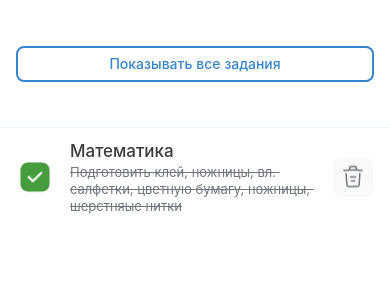
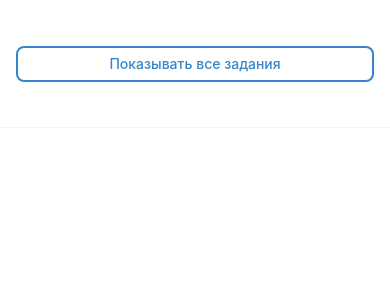
Before and after one commit to MagamedRus/todo-list, a React Native app: screen / in a window 390 px wide. Shown: the top 300 px of the page. Built offline with nearby package versions, Linux system fonts and the light colour scheme.

Commit message:
use redux for global storage of todos

```diff
--- a/src/App.tsx
+++ b/src/App.tsx
@@ -1,26 +1,35 @@
-import React from 'react';
+import React, { useEffect } from 'react';
 import { SafeAreaView, StatusBar } from 'react-native';
 import Header from './components/Header';
-import Todo from './components/Todo';
-// import { useAppSelector } from './src/hooks/redux';
-
-const todo = {
-  id: 0,
-  title: 'Математика',
-  task: 'Подготовить клей, ножницы, вл. салфетки, цветную бумагу, ножницы, шерстняые нитки',
-  isComplete: true,
-};
+import Todos from './components/Todos';
+import { getTodosData } from './common/localStorage';
+import { useAppDispatch, useAppSelector } from './hooks/redux';
+import { filterTodo, setTodos } from './store/reducers/todosSlice';
 
 const App = () => {
+  const dispatch = useAppDispatch();
+  const filterState = useAppSelector(state => state.filter);
+
+  //upload todos to global storage
+  useEffect(() => {
+    (async () => {
+      const todos = await getTodosData();
+      dispatch(setTodos(todos));
+    })();
+  }, [dispatch]);
+
+  //Confirm filters to global todos
+  useEffect(() => {
+    dispatch(filterTodo(filterState));
+  }, [dispatch, filterState]);
+
   return (
     <SafeAreaView>
+      <StatusBar backgroundColor={'transparent'} />
       <Header />
-      <StatusBar backgroundColor={'transparent'} />
-      <Todo todo={todo} />
+      <Todos />
     </SafeAreaView>
   );
 };
 
-// const styles = StyleSheet.create({});
-
 export default App;
--- a/src/common/localStorage.ts
+++ b/src/common/localStorage.ts
@@ -2,34 +2,34 @@ import AsyncStorage from '@react-native-community/async-storage';
 import { TODO_LIST_DATA } from '../constants/localStorage';
 import { TodosType, TodoType } from '../types/todo';
 
-export const deleteTodo = async (todoId: number): Promise<TodosType> => {
-  let todos = await getTodos();
+export const deleteTodoData = async (todoId: number): Promise<TodosType> => {
+  let todos = await getTodosData();
   todos.splice(todoId, 1); // removing item
-  setTodos(todos);
+  setTodosData(todos);
   return todos;
 };
 
-export const getTodos = async (): Promise<TodosType> => {
+export const getTodosData = async (): Promise<TodosType> => {
   const strTodos = await AsyncStorage.getItem(TODO_LIST_DATA);
   let todos = strTodos ? JSON.parse(strTodos) : [];
   return todos;
 };
 
-export const addTodo = async (todo: TodoType): Promise<void> => {
-  let todos = await getTodos();
+export const addTodoData = async (todo: TodoType): Promise<void> => {
+  let todos = await getTodosData();
   todos.push(todo);
-  setTodos(todos);
+  setTodosData(todos);
 };
 
-export const updateTodo = async (todo: TodoType): Promise<void> => {
-  let todos = await getTodos();
+export const updateTodoData = async (todo: TodoType): Promise<void> => {
+  let todos = await getTodosData();
   todos = todos.map((todoItem: TodoType) =>
     todoItem.id === todo.id ? todo : todoItem,
   );
-  setTodos(todos);
+  setTodosData(todos);
 };
 
-export const setTodos = async (todos: TodosType): Promise<void> => {
+export const setTodosData = async (todos: TodosType): Promise<void> => {
   const strTodos = JSON.stringify(todos);
   AsyncStorage.setItem(TODO_LIST_DATA, strTodos); // save to async
 };
--- a/src/components/Todo.tsx
+++ b/src/components/Todo.tsx
@@ -1,12 +1,12 @@
-import React, { useEffect, useState } from 'react';
+import React, { useState } from 'react';
 import { StyleSheet, View } from 'react-native';
 import { TodoType } from '../types/todo';
 import AboutTodo from './AboutTodo';
 import DeleteButton from './DeleteButton';
 import ReadButton from './ReadButton';
-import { deleteTodo, updateTodo } from '../common/localStorage';
-import { useAppSelector } from '../hooks/redux';
-import { filterStates } from '../constants/filterState';
+import { deleteTodoData, updateTodoData } from '../common/localStorage';
+import { useAppDispatch } from '../hooks/redux';
+import { deleteTodo } from '../store/reducers/todosSlice';
 
 type Props = {
   todo: TodoType;
@@ -14,42 +14,20 @@ type Props = {
 
 function Todo({ todo }: Props) {
   const [isComplete, setIsComplite] = useState(todo.isComplete);
-  const [isShow, setIsShow] = useState(true);
-  const [isDelete, setIsDelete] = useState(false); // Not better variant for realize it, but better for optimase app
-  const filterState = useAppSelector(state => state.filter);
+  const dispatch = useAppDispatch();
 
   const onPressDelete = () => {
-    deleteTodo(todo.id);
-    setIsDelete(true);
+    deleteTodoData(todo.id);
+    dispatch(deleteTodo(todo.id));
   };
 
   const onPressRead = () => {
-    updateTodo({ ...todo, isComplete: !todo.isComplete });
+    updateTodoData({ ...todo, isComplete: !todo.isComplete });
     setIsComplite(prevState => !prevState);
   };
 
-  useEffect(() => {
-    if (!isDelete) {
-      switch (filterState.id) {
-        case filterStates.SHOW_ALL.id:
-          !isShow && setIsShow(true);
-          break;
-        case filterStates.SHOW_COMPLETED.id:
-          setIsShow(todo.isComplete);
-          break;
-        case filterStates.SHOW_UNCOMPLETED.id:
-          setIsShow(!todo.isComplete);
-          break;
-        default:
-          break;
-      }
-    } else {
-      setIsShow(false);
-    }
-  }, [filterState, isDelete, isShow, todo.isComplete]);
-
   return (
-    <View style={[isShow ? styles.container : styles.hide]}>
+    <View style={styles.container}>
       <ReadButton onMark={onPressRead} isMarked={isComplete} />
       <AboutTodo task={todo.task} title={todo.title} isComplete={isComplete} />
       <DeleteButton onDelete={onPressDelete} />
@@ -68,7 +46,4 @@ const styles = StyleSheet.create({
     paddingVertical: 10,
     flexDirection: 'row',
   },
-  hide: {
-    display: 'none',
-  },
 });
--- a/src/components/Todos.tsx
+++ b/src/components/Todos.tsx
@@ -1,13 +1,11 @@
 import React from 'react';
-import { TodosType } from '../types/todo';
+import { useAppSelector } from '../hooks/redux';
 import HR from './HR';
 import Todo from './Todo';
 
-type Props = {
-  todos: TodosType;
-};
+function Todos() {
+  const todos = useAppSelector(state => state.todos);
 
-function Todos({ todos }: Props) {
   return (
     <>
       {todos.map((todo, index) => (
--- a/src/store/index.ts
+++ b/src/store/index.ts
@@ -1,9 +1,11 @@
 import { configureStore } from '@reduxjs/toolkit';
 import filterReducer from './reducers/filterSlice';
+import todosReducer from './reducers/todosSlice';
 
 const store = configureStore({
   reducer: {
     filter: filterReducer,
+    todos: todosReducer,
   },
 });
 
--- /dev/null
+++ b/src/store/reducers/todosSlice.ts
@@ -0,0 +1,49 @@
+import { createSlice, PayloadAction } from '@reduxjs/toolkit';
+import { FilterType } from '../../types/filter';
+import { TodosType, TodoType } from '../../types/todo';
+import { filterStates } from '../../constants/filterState';
+
+const todos: TodosType = [
+  {
+    id: 0,
+    title: 'Математика',
+    task: 'Подготовить клей, ножницы, вл. салфетки, цветную бумагу, ножницы, шерстняые нитки',
+    isComplete: true,
+  },
+];
+
+const todosSlice = createSlice({
+  name: 'todos',
+  initialState: todos,
+  reducers: {
+    setTodos(state, action: PayloadAction<TodosType>) {
+      state = action.payload;
+      return state;
+    },
+    addTodo(state, action: PayloadAction<TodoType>) {
+      state.push(action.payload);
+      return state;
+    },
+    deleteTodo(state, action: PayloadAction<number>) {
+      state = state.filter(todo => todo.id !== action.payload);
+      return state;
+    },
+    filterTodo(state, action: PayloadAction<FilterType>) {
+      state = state.filter(todo => {
+        const filterState = action.payload;
+        switch (filterState.id) {
+          case filterStates.SHOW_COMPLETED.id:
+            return todo.isComplete;
+          case filterStates.SHOW_UNCOMPLETED.id:
+            return !todo.isComplete;
+          default:
+            return true;
+        }
+      });
+      return state;
+    },
+  },
+});
+
+export const { setTodos, addTodo, deleteTodo, filterTodo } = todosSlice.actions;
+export default todosSlice.reducer;
```
